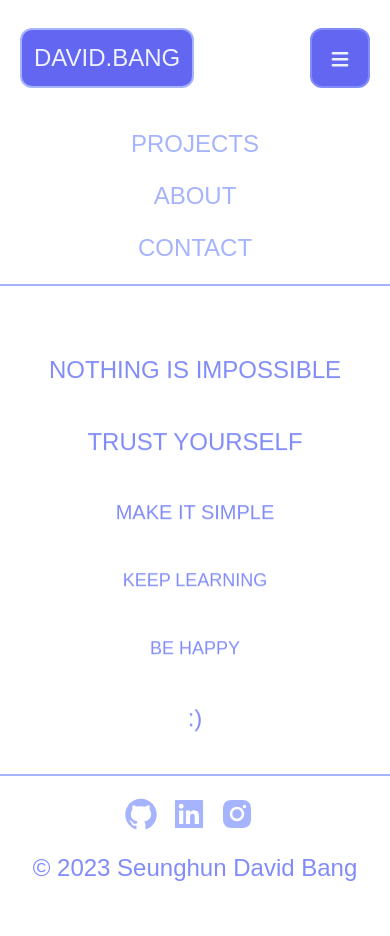
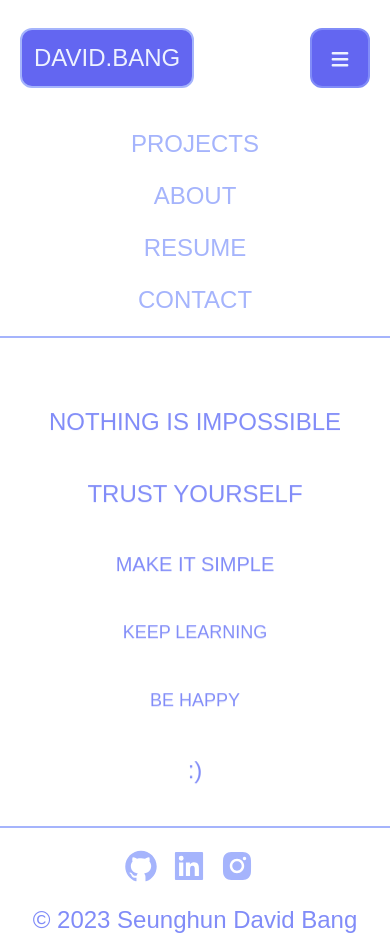
Before and after one commit to a1603169/pwa-nextjs-tailwindcss-blog, a Next.js app: page / in a window 390 px wide. Both pictures are taken after a click on the button 340 px from the left and 58 px from the top of the page. Before the commit the page ends 884 px from the top, so only its background shows below. Built offline with nearby package versions, Linux system fonts and the light colour scheme.

Commit message:
1.0.9 Mobile link was missed and now fixed

```diff
--- a/components/WebLayout.tsx
+++ b/components/WebLayout.tsx
@@ -110,6 +110,18 @@ export default function Layout({ children }: layoutProps) {
                 <Link href="/about">ABOUT</Link>
               </li>
               <li
+                className={"mb-5 transition duration-500 hover:text-indigo-500"}
+                onClick={toggleMenu}
+              >
+                <a
+                  target={"_blank"}
+                  rel="noreferrer"
+                  href="https://drive.google.com/file/d/1rGlpw4vWapjUbNwfnm2q4PxNMbv7SySQ/view"
+                >
+                  RESUME
+                </a>
+              </li>
+              <li
                 className={
                   "mb-5 transition duration-500 hover:text-indigo-500" +
                   (router.pathname === "/contact" ? " text-indigo-500" : "")
```
